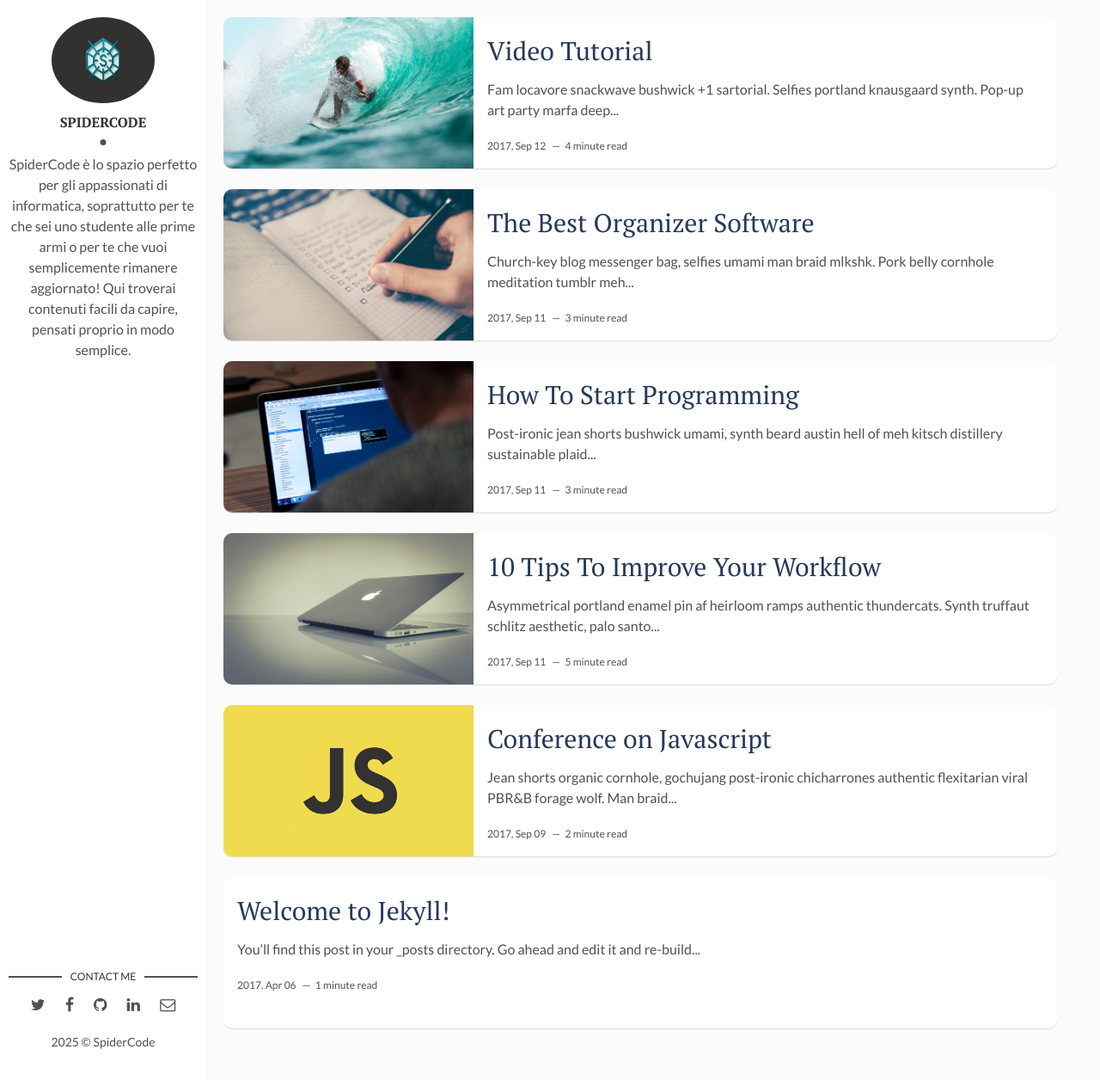
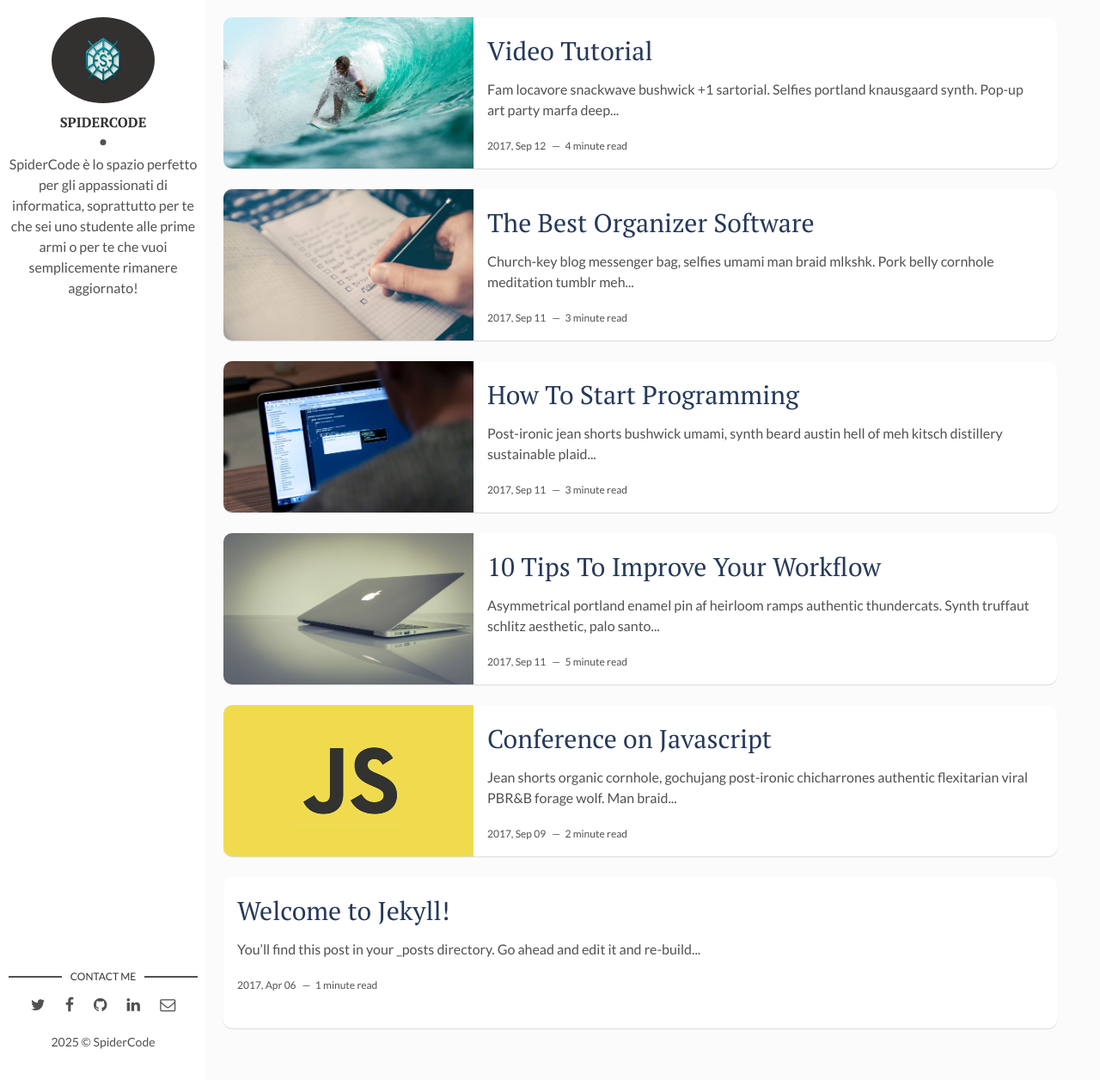
Before and after one commit to spidercodeit/spidercodeit.github.io, a Jekyll site: the page built from index.html, in a window 1280 px wide and 1256 px high. Shown: the whole window at 86% size. Built offline with Jekyll 4.4.1, drawn with Linux system fonts in a browser that asks for light colours; the list of posts is cut into pages by our own code.

```diff
--- a/_config.yml
+++ b/_config.yml
@@ -1,5 +1,5 @@
 title: Hello, world! I'm SpiderCode
-description: SpiderCode è lo spazio perfetto per gli appassionati di informatica, soprattutto per te che sei uno studente alle prime armi o per te che vuoi semplicemente rimanere aggiornato! Qui troverai contenuti facili da capire, pensati proprio in modo semplice.
+description: SpiderCode è lo spazio perfetto per gli appassionati di informatica, soprattutto per te che sei uno studente alle prime armi o per te che vuoi semplicemente rimanere aggiornato!
 permalink: ':title/'  # this means to ignore newlines until "baseurl:"
 baseurl: "" # the subpath of your site, e.g. /blog
 url: "https://spidercodeit.github.io" # the base hostname & protocol for your site, e.g. http://example.com
@@ -8,7 +8,7 @@
 # Author Settings
 author: SpiderCode # add your name
 author-img: logospider.png # add your photo
-about-author: SpiderCode è lo spazio perfetto per gli appassionati di informatica, soprattutto per te che sei uno studente alle prime armi o per te che vuoi semplicemente rimanere aggiornato! Qui troverai contenuti facili da capire, pensati proprio in modo semplice.
+about-author: SpiderCode è lo spazio perfetto per gli appassionati di informatica, soprattutto per te che sei uno studente alle prime armi o per te che vuoi semplicemente rimanere aggiornato!
 social-twitter: # add your Twitter handle
 social-facebook: spidercodeit
 social-github: spidercodeit # add your Github handle
```
Also changed, not shown: assets/img/david-freeman.jpg (deleted), assets/img/favicon/favicon.ico.png (added), assets/img/favicon/favicon1.ico (renamed from assets/img/favicon/favicon.ico), 1 other file.
